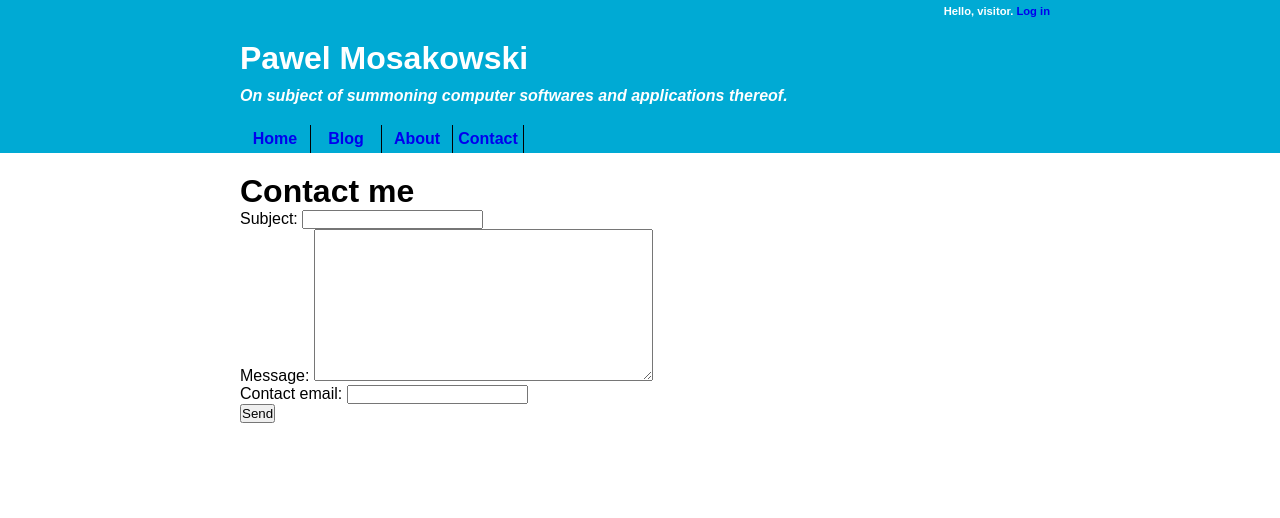
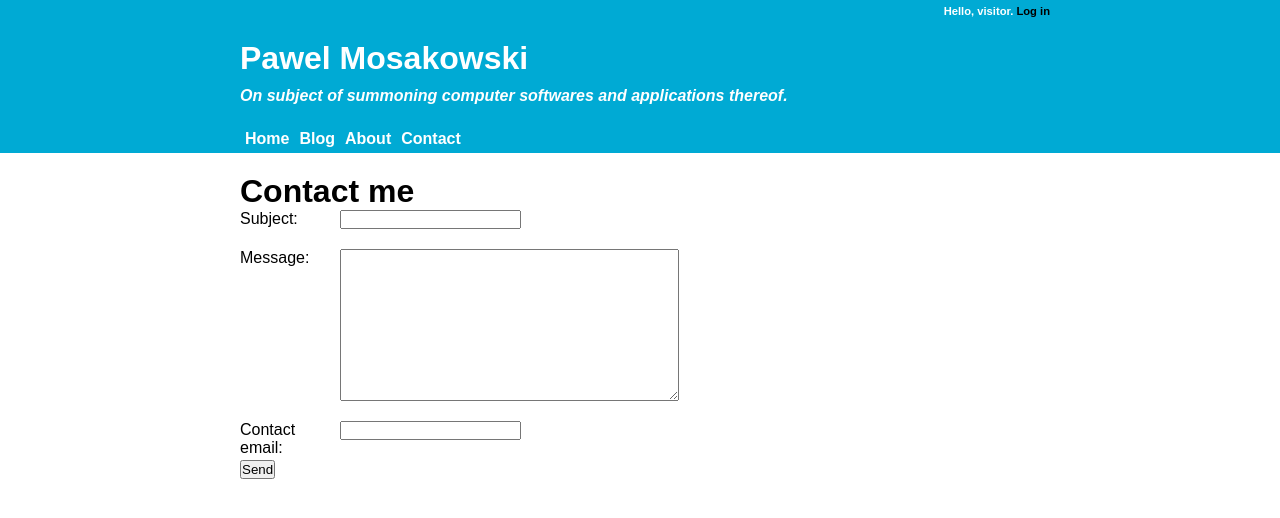
Before and after one commit to pmosakowski/homepage-blog, a Django app: page /contact/ in a window 1280 px wide. Shown: the top 518 px of the page. Run offline with Django 3.2, Linux system fonts and the light colour scheme.

Commit message:
Prettied up the CSS a bit

```diff
--- a/mainpage/static/mainpage/css/main.css
+++ b/mainpage/static/mainpage/css/main.css
@@ -62,9 +62,24 @@ div {
     margin-bottom: 20px;
 }
 
-#content div {
-    margin: 20px 10px;;
-    padding: 5px;
+#categories {
+    float: right;
+    width: 200px;
+    padding: 20px;
+
+    background-color: #dddddd;
+}
+
+#categories h1 {
+    font-size: 150%;
+}
+
+#categories ul {
+    list-style-type: none;
+}
+
+#categories a {
+    display: block;
 }
 
 h1.header {
@@ -88,19 +103,12 @@ ul.menu {
     float: left;
 }
 
-.menu a {
+.menu a:link, .menu a:visited {
     display: block;
-    width: 60px;
     padding: 5px;
 
-    /*
-    background-color: #009900;
-    */
-
-    border-style: solid;
-    border-width: 0px 1px 0px 0px;
-    border-color: black;
-
+    color: #ffffff;
+    text-decoration: none;
     text-align: center;
 }
 
@@ -111,10 +119,21 @@ ul.menu {
 
 
 a:link,a:visited {
-/*    color: #bb0000;*/
+    color: #000000;
     text-decoration: none;
 }
 
 a:hover,a:active {
     text-decoration: underline;
 }
+
+form p {
+    margin-bottom: 20px;
+    clear: both;
+}
+
+form label {
+    float: left;
+    display: block;
+    width: 100px;
+}
```
